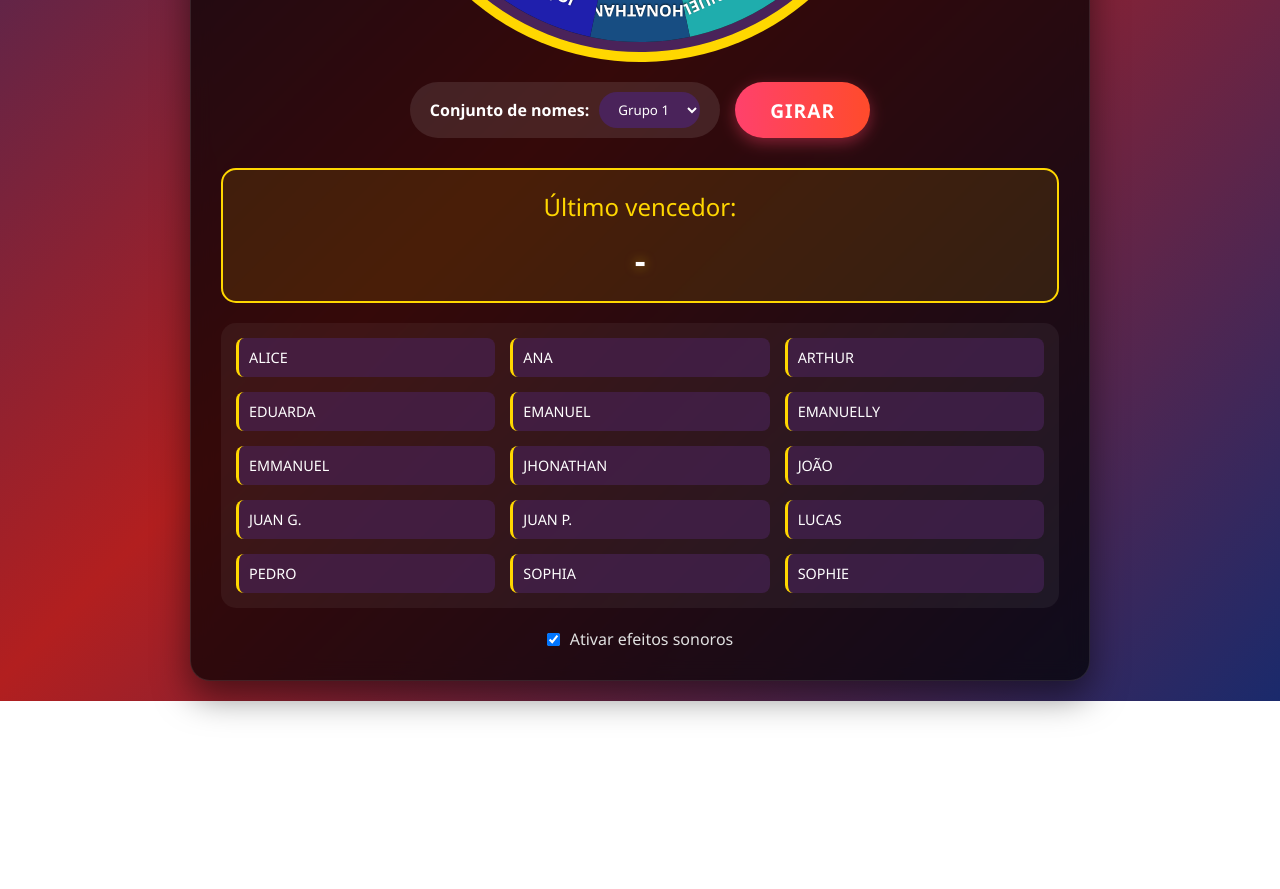
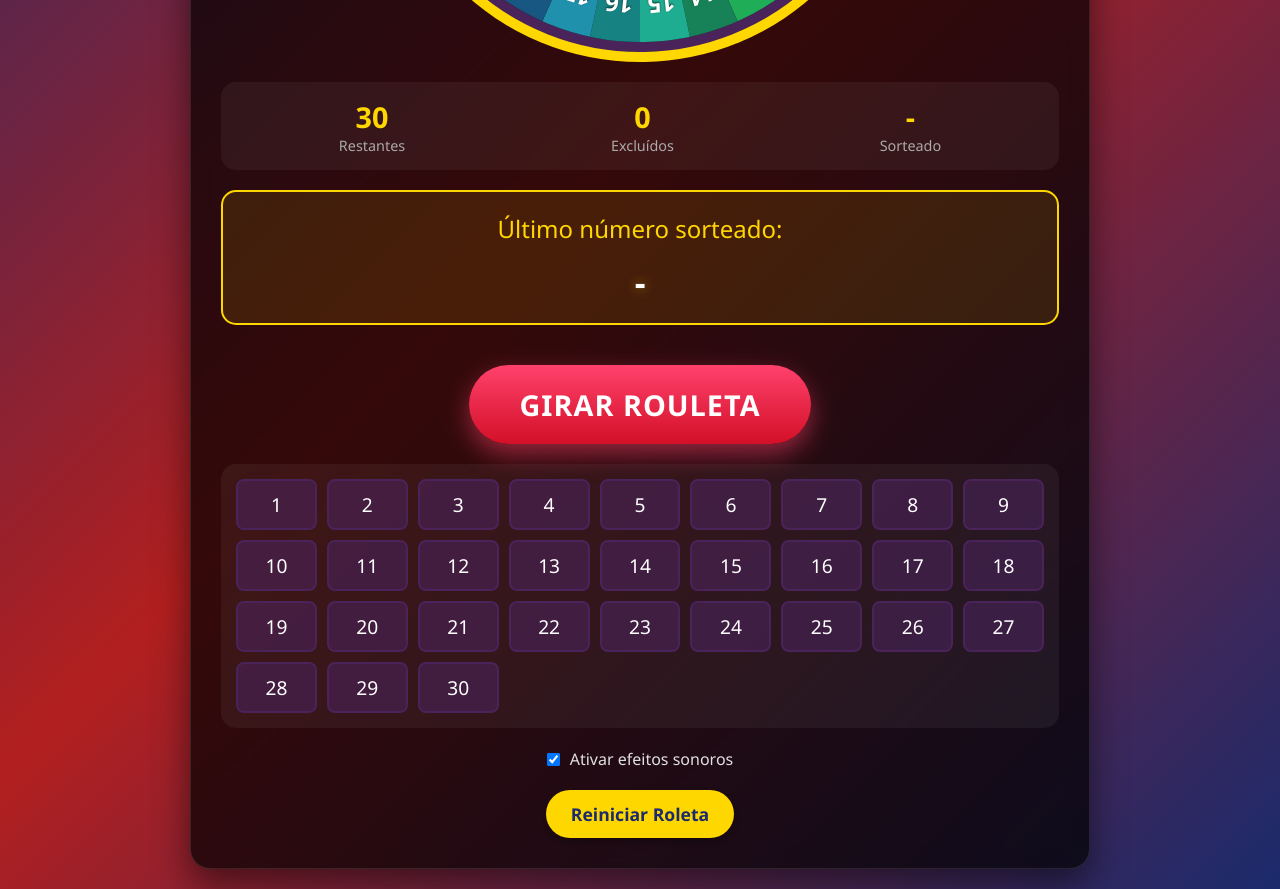
Before and after one commit to jvcbrandao/roleta-alunos, a plain HTML site: page index.html in a window 1280 px wide. Shown: the part 621-1510 px from the top of the page. Before the commit the page ends 1322 px from the top, so only its background shows below. Drawn offline with Linux system fonts and the light colour scheme.

Commit message:
Add files via upload

```diff
--- a/index.html
+++ b/index.html
@@ -3,7 +3,7 @@
 <head>
     <meta charset="UTF-8">
     <meta name="viewport" content="width=device-width, initial-scale=1.0">
-    <title>Roleta Maluca</title>
+    <title>Roleta de Números 1-30</title>
     <style>
         * {
             margin: 0;
@@ -20,6 +20,7 @@
             background: linear-gradient(135deg, #1a2a6c, #b21f1f, #1a2a6c);
             padding: 20px;
             color: white;
+            overflow: hidden;
         }
 
         .container {
@@ -32,6 +33,7 @@
             text-align: center;
             backdrop-filter: blur(10px);
             border: 1px solid rgba(255, 255, 255, 0.1);
+            position: relative;
         }
 
         h1 {
@@ -82,64 +84,28 @@
             box-shadow: 0 5px 10px rgba(0, 0, 0, 0.5);
         }
 
-        .controls {
+        .stats {
             display: flex;
-            flex-wrap: wrap;
-            gap: 15px;
-            justify-content: center;
-            margin-bottom: 30px;
+            justify-content: space-around;
+            margin: 20px 0;
+            background: rgba(255, 255, 255, 0.05);
+            border-radius: 15px;
+            padding: 15px;
         }
 
-        .json-selector {
-            display: flex;
-            gap: 10px;
-            align-items: center;
-            background: rgba(255, 255, 255, 0.1);
-            padding: 10px 20px;
-            border-radius: 50px;
+        .stat-box {
+            text-align: center;
         }
 
-        .json-selector label {
+        .stat-value {
+            font-size: 1.8rem;
             font-weight: bold;
+            color: #ffd700;
         }
 
-        .json-selector select {
-            background: #4a235a;
-            color: white;
-            border: none;
-            padding: 8px 15px;
-            border-radius: 20px;
-            cursor: pointer;
-        }
-
-        .spin-btn {
-            background: linear-gradient(to right, #ff416c, #ff4b2b);
-            color: white;
-            border: none;
-            padding: 12px 35px;
-            font-size: 1.2rem;
-            border-radius: 50px;
-            cursor: pointer;
-            transition: all 0.3s;
-            box-shadow: 0 5px 15px rgba(255, 65, 108, 0.4);
-            font-weight: bold;
-            letter-spacing: 1px;
-        }
-
-        .spin-btn:hover {
-            transform: translateY(-3px);
-            box-shadow: 0 8px 20px rgba(255, 65, 108, 0.6);
-        }
-
-        .spin-btn:active {
-            transform: translateY(1px);
-        }
-
-        .spin-btn:disabled {
-            background: #555;
-            cursor: not-allowed;
-            transform: none;
-            box-shadow: none;
+        .stat-label {
+            font-size: 0.9rem;
+            color: #aaa;
         }
 
         .winner-display {
@@ -177,8 +143,8 @@
 
         .participants {
             display: grid;
-            grid-template-columns: repeat(auto-fill, minmax(250px, 1fr));
-            gap: 15px;
+            grid-template-columns: repeat(auto-fill, minmax(80px, 1fr));
+            gap: 10px;
             max-height: 300px;
             overflow-y: auto;
             padding: 15px;
@@ -191,9 +157,18 @@
             background: rgba(74, 35, 90, 0.6);
             padding: 10px;
             border-radius: 8px;
-            text-align: left;
-            font-size: 0.9rem;
-            border-left: 3px solid #ffd700;
+            text-align: center;
+            font-size: 1.2rem;
+            border: 2px solid #4a235a;
+            transition: all 0.3s;
+            position: relative;
+        }
+
+        .participant.excluded {
+            background: rgba(255, 0, 0, 0.2);
+            text-decoration: line-through;
+            color: #aaa;
+            border: 2px solid #ff0000;
         }
 
         .sound-control {
@@ -203,6 +178,72 @@
             justify-content: center;
             margin-top: 20px;
             color: #e0e0e0;
+        }
+
+        .confetti {
+            position: absolute;
+            width: 10px;
+            height: 10px;
+            background: #ffd700;
+            top: 0;
+            left: 50%;
+            opacity: 0;
+            z-index: 1000;
+        }
+
+        .spin-button {
+            background: linear-gradient(to bottom, #ff416c, #d31027);
+            color: white;
+            border: none;
+            padding: 20px 50px;
+            font-size: 1.8rem;
+            border-radius: 50px;
+            cursor: pointer;
+            margin-top: 20px;
+            transition: all 0.3s;
+            box-shadow: 0 10px 25px rgba(255, 65, 108, 0.5);
+            font-weight: bold;
+            letter-spacing: 1px;
+        }
+
+        .spin-button:hover {
+            transform: translateY(-5px);
+            box-shadow: 0 15px 30px rgba(255, 65, 108, 0.7);
+        }
+
+        .spin-button:active {
+            transform: translateY(2px);
+        }
+
+        .spin-button:disabled {
+            background: #555;
+            cursor: not-allowed;
+            transform: none;
+            box-shadow: none;
+        }
+
+        .reset-button {
+            background: #ffd700;
+            color: #1a2a6c;
+            border: none;
+            padding: 12px 25px;
+            font-size: 1.1rem;
+            font-weight: bold;
+            border-radius: 50px;
+            cursor: pointer;
+            margin-top: 20px;
+            transition: all 0.3s;
+            box-shadow: 0 4px 10px rgba(0, 0, 0, 0.3);
+        }
+
+        .reset-button:hover {
+            background: #ffc400;
+            transform: translateY(-2px);
+            box-shadow: 0 6px 15px rgba(0, 0, 0, 0.4);
+        }
+
+        .reset-button:active {
+            transform: translateY(1px);
         }
 
         @media (max-width: 768px) {
@@ -218,38 +259,48 @@
                 height: 350px;
             }
 
-            .controls {
-                flex-direction: column;
-                align-items: center;
+            .participants {
+                grid-template-columns: repeat(auto-fill, minmax(70px, 1fr));
+            }
+
+            .spin-button {
+                font-size: 1.5rem;
+                padding: 15px 40px;
             }
         }
     </style>
 </head>
 <body>
     <div class="container">
-        <h1>Roleta Maluca</h1>
-        <div class="subtitle">Sorteio de participantes</div>
+        <h1>Roleta de Números</h1>
+        <div class="subtitle">Sorteio de 1 a 30 com exclusão de sorteados</div>
 
         <div class="wheel-container">
             <div class="pointer"></div>
             <div class="wheel" id="wheel"></div>
         </div>
 
-        <div class="controls">
-            <div class="json-selector">
-                <label for="jsonSelect">Conjunto de nomes:</label>
-                <select id="jsonSelect">
-                    <option value="1">Grupo 1</option>
-                    <option value="2">Grupo 2</option>
-                </select>
+        <div class="stats">
+            <div class="stat-box">
+                <div class="stat-value" id="remainingNumbers">30</div>
+                <div class="stat-label">Restantes</div>
             </div>
-            <button id="spinButton" class="spin-btn">GIRAR</button>
+            <div class="stat-box">
+                <div class="stat-value" id="excludedNumbers">0</div>
+                <div class="stat-label">Excluídos</div>
+            </div>
+            <div class="stat-box">
+                <div class="stat-value" id="lastWinner">-</div>
+                <div class="stat-label">Sorteado</div>
+            </div>
         </div>
 
         <div class="winner-display">
-            <div class="winner-title">Último vencedor:</div>
+            <div class="winner-title">Último número sorteado:</div>
             <div id="winnerName" class="winner-name">-</div>
         </div>
+
+        <button id="spinButton" class="spin-button">GIRAR ROULETA</button>
 
         <div class="participants" id="participantsList"></div>
 
@@ -257,6 +308,8 @@
             <input type="checkbox" id="soundToggle" checked>
             <label for="soundToggle">Ativar efeitos sonoros</label>
         </div>
+
+        <button class="reset-button" id="resetButton">Reiniciar Roleta</button>
     </div>
 
     <script>
@@ -265,71 +318,54 @@
             const wheel = document.getElementById('wheel');
             const spinButton = document.getElementById('spinButton');
             const winnerName = document.getElementById('winnerName');
-            const jsonSelect = document.getElementById('jsonSelect');
             const participantsList = document.getElementById('participantsList');
             const soundToggle = document.getElementById('soundToggle');
+            const remainingNumbersEl = document.getElementById('remainingNumbers');
+            const excludedNumbersEl = document.getElementById('excludedNumbers');
+            const lastWinnerEl = document.getElementById('lastWinner');
+            const resetButton = document.getElementById('resetButton');
 
-            // Dados dos participantes (serão carregados do JSON)
-            let participantes = [];
+            // Dados da roleta
+            let numbers = [];
             let isSpinning = false;
             let rotation = 0;
+            let currentWinner = null;
+            const allNumbers = Array.from({ length: 30 }, (_, i) => i + 1);
 
-            // JSON dos participantes
-            const participantesJson = {
-                "1": [
-                    "ALICE",
-                    "ANA",
-                    "ARTHUR",
-                    "EDUARDA",
-                    "EMANUEL",
-                    "EMANUELLY",
-                    "EMMANUEL",
-                    "JHONATHAN",
-                    "JOÃO",
-                    "JUAN G.",
-                    "JUAN P.",
-                    "LUCAS",
-                    "PEDRO",
-                    "SOPHIA",
-                    "SOPHIE"
-                ],
-                "2": [
-                    "ARTHUR G.",
-                    "ARTHUR H.",
-                    "BRYAN",
-                    "GABRIEL A.",
-                    "GABRIEL C.",
-                    "HEITOR",
-                    "ISABELLA",
-                    "JHONNY",
-                    "MARIA",
-                    "PABLO",
-                    "SAMUEL",
-                    "VÍTOR"
-                ]
-            };
-
-            // Carregar participantes baseado na seleção
-            function loadParticipants() {
-                const selectedGroup = jsonSelect.value;
-                participantes = [...participantesJson[selectedGroup]];
+            // Inicializar números de 1 a 30
+            function initializeNumbers() {
+                numbers = [...allNumbers];
+                currentWinner = null;
+                winnerName.textContent = "-";
+                lastWinnerEl.textContent = "-";
+                updateStats();
                 createWheel();
                 updateParticipantsList();
+
+                // Resetar rotação
+                wheel.style.transform = 'rotate(0deg)';
+                rotation = 0;
             }
 
             // Criar a roleta visualmente
             function createWheel() {
                 wheel.innerHTML = '';
-                const segmentAngle = 360 / participantes.length;
 
-                participantes.forEach((participant, index) => {
+                if (numbers.length === 0) {
+                    wheel.innerHTML = '<div style="position:absolute; top:50%; left:50%; transform:translate(-50%, -50%); font-size:2rem; color:#ffd700;">FIM!</div>';
+                    return;
+                }
+
+                const segmentAngle = 360 / numbers.length;
+
+                numbers.forEach((num, index) => {
                     const segment = document.createElement('div');
                     segment.className = 'wheel-segment';
 
                     // Cores alternadas para os segmentos
-                    const color = index % 2 === 0 ?
-                        `hsl(${index * 30}, 70%, 40%)` :
-                        `hsl(${index * 30}, 70%, 30%)`;
+                    const hue = (index * 360 / numbers.length) % 360;
+                    const saturation = 70;
+                    const lightness = index % 2 === 0 ? 40 : 30;
 
                     segment.style.cssText = `
                         position: absolute;
@@ -339,12 +375,12 @@
                         top: 0;
                         transform-origin: 0% 100%;
                         transform: rotate(${index * segmentAngle}deg) skewY(${-(90 - segmentAngle)}deg);
-                        background: ${color};
+                        background: hsl(${hue}, ${saturation}%, ${lightness}%);
                         overflow: hidden;
                     `;
 
                     const text = document.createElement('div');
-                    text.textContent = participant;
+                    text.textContent = num;
                     text.style.cssText = `
                         position: absolute;
                         left: -100%;
@@ -358,6 +394,7 @@
                         color: white;
                         font-weight: bold;
                         text-align: center;
+                        font-size: 1.5rem;
                         text-shadow: 0 1px 2px rgba(0,0,0,0.7);
                     `;
 
@@ -369,12 +406,24 @@
             // Atualizar lista de participantes
             function updateParticipantsList() {
                 participantsList.innerHTML = '';
-                participantes.forEach(participant => {
+                allNumbers.forEach(num => {
                     const div = document.createElement('div');
                     div.className = 'participant';
-                    div.textContent = participant;
+                    div.textContent = num;
+
+                    // Marcar como excluído se o número não estiver mais na roleta
+                    if (!numbers.includes(num)) {
+                        div.classList.add('excluded');
+                    }
+
                     participantsList.appendChild(div);
                 });
+            }
+
+            // Atualizar estatísticas
+            function updateStats() {
+                remainingNumbersEl.textContent = numbers.length;
+                excludedNumbersEl.textContent = allNumbers.length - numbers.length;
             }
 
             // Tocar som da roleta
@@ -423,17 +472,18 @@
 
             // Girar a roleta
             function spinWheel() {
-                if (isSpinning || participantes.length === 0) return;
+                if (isSpinning || numbers.length === 0) return;
 
                 isSpinning = true;
                 spinButton.disabled = true;
 
                 // Escolher um vencedor aleatório
-                const winnerIndex = Math.floor(Math.random() * participantes.length);
-                const winner = participantes[winnerIndex];
+                const winnerIndex = Math.floor(Math.random() * numbers.length);
+                const winner = numbers[winnerIndex];
+                currentWinner = winner;
 
                 // Calcular rotação (mínimo 5 voltas + posição do vencedor)
-                const segmentAngle = 360 / participantes.length;
+                const segmentAngle = 360 / numbers.length;
                 const extraRotation = 5 * 360; // 5 voltas completas
                 const winnerPosition = 360 - (winnerIndex * segmentAngle); // Posicionar o vencedor no topo
                 const totalRotation = rotation + extraRotation + winnerPosition;
@@ -449,13 +499,33 @@
                 setTimeout(() => {
                     winnerName.textContent = winner;
                     winnerName.style.color = '#ffd700';
+                    lastWinnerEl.textContent = winner;
 
                     // Efeito de confete
                     createConfetti();
 
+                    // Remover o número sorteado
+                    excludeWinner(winner);
+
                     isSpinning = false;
                     spinButton.disabled = false;
                 }, 4000);
+            }
+
+            // Excluir número sorteado
+            function excludeWinner(winner) {
+                if (!winner || numbers.length === 0) return;
+
+                // Remover o número sorteado da lista
+                const winnerIndex = numbers.indexOf(winner);
+                if (winnerIndex !== -1) {
+                    numbers.splice(winnerIndex, 1);
+                }
+
+                // Atualizar a roleta e a lista
+                createWheel();
+                updateParticipantsList();
+                updateStats();
             }
 
             // Criar efeito de confete
@@ -482,7 +552,9 @@
 
                     // Remover após animação
                     setTimeout(() => {
-                        confetti.remove();
+                        if (confetti.parentNode) {
+                            confetti.parentNode.removeChild(confetti);
+                        }
                     }, 5000);
                 }
 
@@ -499,10 +571,18 @@
 
             // Event listeners
             spinButton.addEventListener('click', spinWheel);
-            jsonSelect.addEventListener('change', loadParticipants);
+            resetButton.addEventListener('click', initializeNumbers);
 
             // Inicializar
-            loadParticipants();
+            initializeNumbers();
+
+            // Adicionar tecla de espaço para girar a roleta
+            document.addEventListener('keydown', (e) => {
+                if (e.code === 'Space') {
+                    spinWheel();
+                    e.preventDefault();
+                }
+            });
         });
     </script>
 </body>
```
